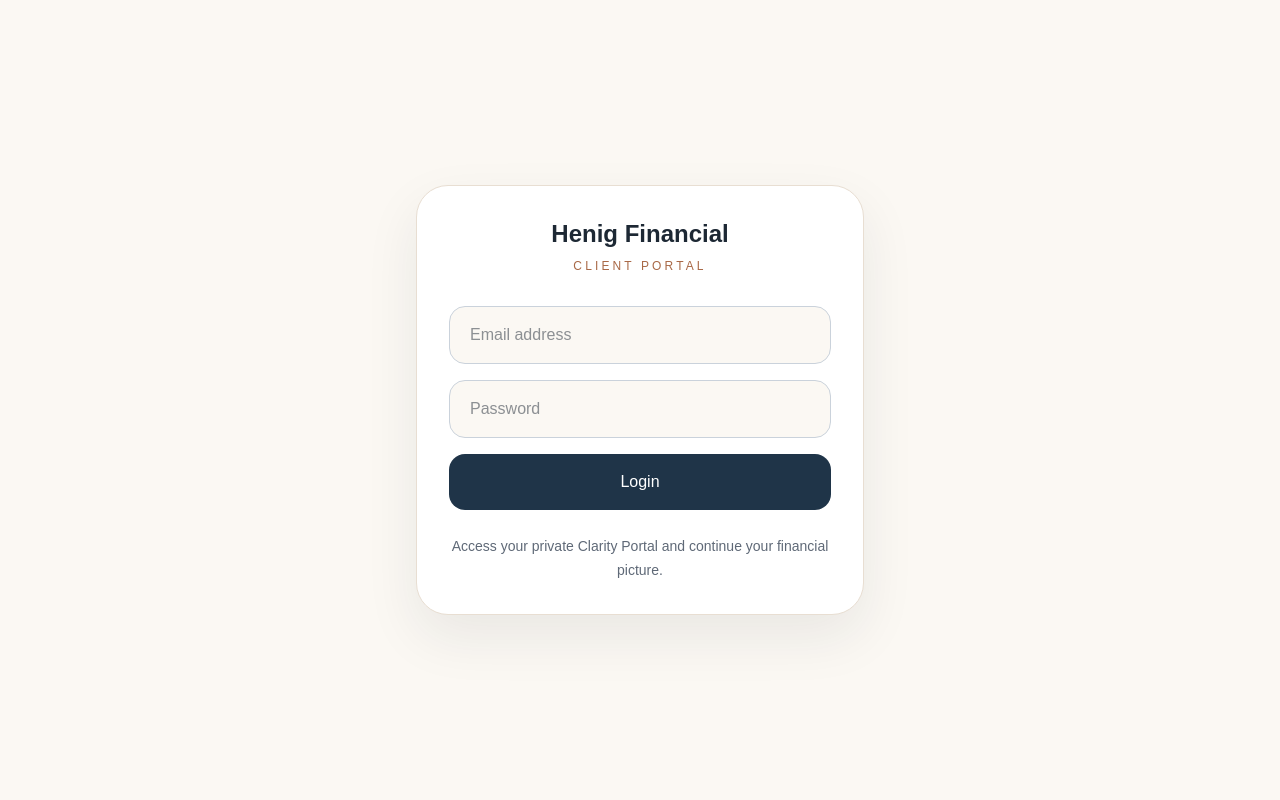
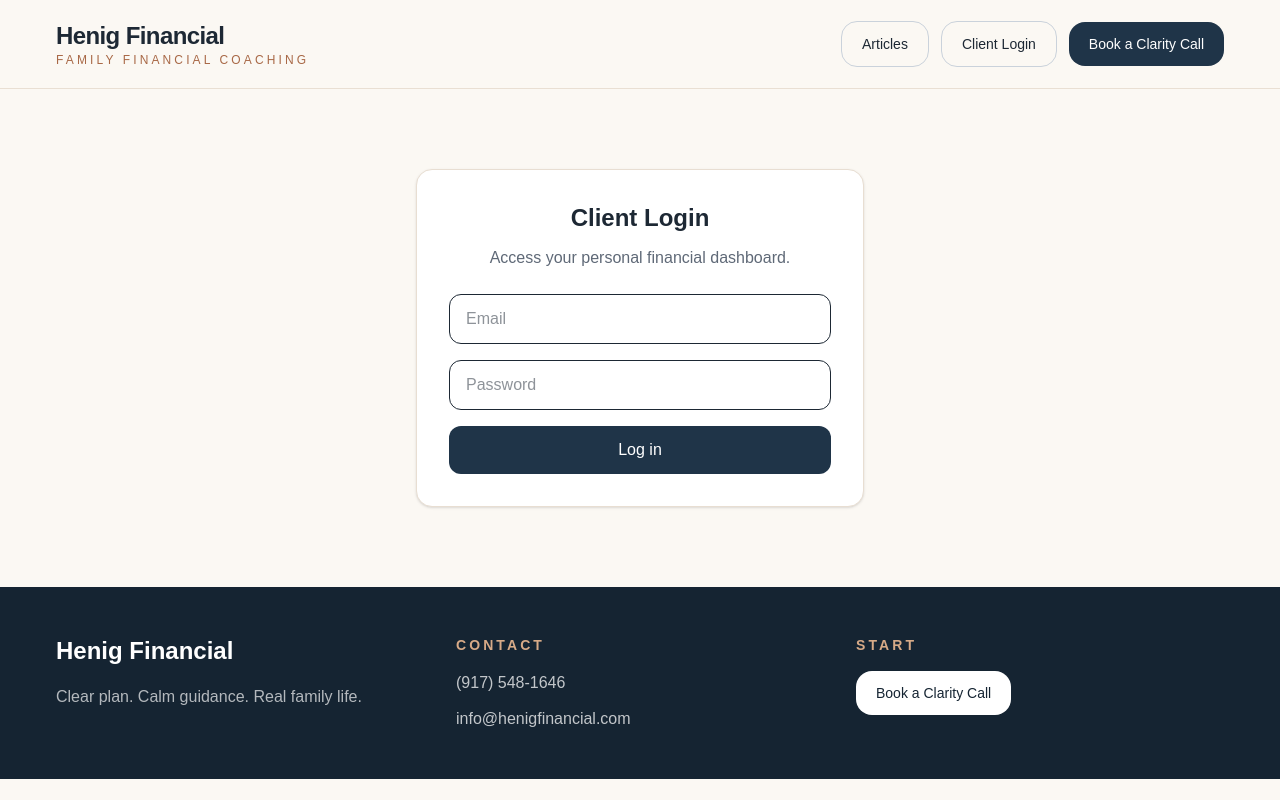
Before and after one commit to samuelhenig/henig-financial, a Next.js app: page /login in a window 1280 px wide. Built offline with nearby package versions, Linux system fonts and the light colour scheme.

Commit message:
Update page.js

```diff
--- a/src/app/login/page.js
+++ b/src/app/login/page.js
@@ -1,43 +1,42 @@
+import Header from "../components/Header";
+import Footer from "../components/Footer";
+
 export default function LoginPage() {
   return (
     <main className="min-h-screen bg-[#FBF8F3] text-[#1D2834]">
-      <div className="mx-auto flex min-h-screen max-w-7xl items-center justify-center px-6">
-        <div className="w-full max-w-md rounded-[32px] border border-[#E8DED2] bg-white p-8 shadow-[0_22px_54px_rgba(29,40,52,0.08)]">
+      <Header />
 
-          <div className="text-center">
-            <div className="text-2xl font-semibold">Henig Financial</div>
-            <div className="mt-2 text-xs uppercase tracking-[0.26em] text-[#A86846]">
-              Client Portal
-            </div>
-          </div>
+      <section className="px-6 py-20 md:px-10 lg:px-14">
+        <div className="mx-auto max-w-md rounded-2xl border border-[#E8DED2] bg-white p-8 shadow-sm">
+          <h1 className="text-2xl font-semibold text-center">
+            Client Login
+          </h1>
 
-          <div className="mt-8 space-y-4">
+          <p className="mt-3 text-center text-[#5F6977]">
+            Access your personal financial dashboard.
+          </p>
+
+          <div className="mt-6 space-y-4">
             <input
               type="email"
-              placeholder="Email address"
-              className="w-full rounded-2xl border border-[#CAD2DB] bg-[#FBF8F3] px-5 py-4 outline-none focus:border-[#A86846]"
+              placeholder="Email"
+              className="w-full rounded-xl border px-4 py-3"
             />
 
             <input
               type="password"
               placeholder="Password"
-              className="w-full rounded-2xl border border-[#CAD2DB] bg-[#FBF8F3] px-5 py-4 outline-none focus:border-[#A86846]"
+              className="w-full rounded-xl border px-4 py-3"
             />
 
-            <a
-              href="/client"
-              className="block w-full rounded-2xl bg-[#1F3448] px-5 py-4 text-center font-medium text-white hover:bg-[#2a4258]"
-            >
-              Login
-            </a>
+            <button className="w-full rounded-xl bg-[#1F3448] px-4 py-3 text-white">
+              Log in
+            </button>
           </div>
+        </div>
+      </section>
 
-          <p className="mt-6 text-center text-sm leading-6 text-[#5F6977]">
-            Access your private Clarity Portal and continue your financial picture.
-          </p>
-
-        </div>
-      </div>
+      <Footer />
     </main>
   );
 }
```
